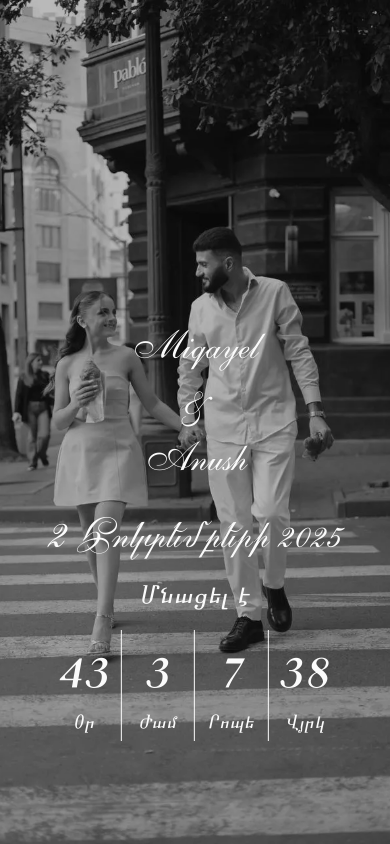
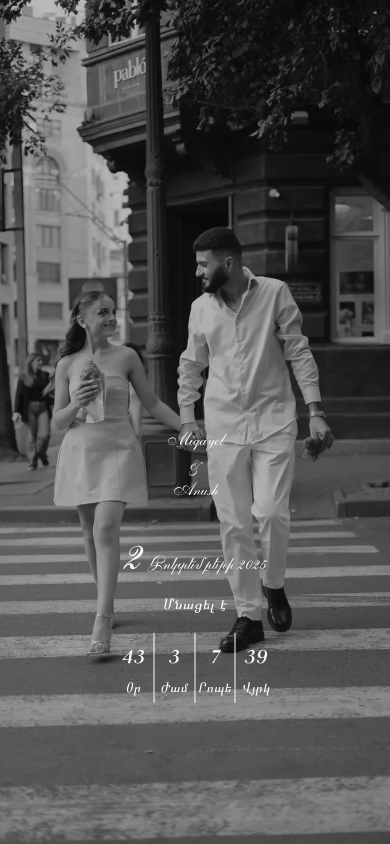
Before and after one commit to Hakob033/miqayel-anush, a Next.js app: page / in a window 390 px wide. Shown: the top 844 px of the page. Built offline with nearby package versions, Linux system fonts and the light colour scheme; a web font is replaced by a local one.

Commit message:
update version 3.2

```diff
--- a/src/app/globals.css
+++ b/src/app/globals.css
@@ -14,6 +14,10 @@
     format("opentype");
 }
 
+html {
+  -webkit-text-size-adjust: 100%;
+}
+
 @theme {
   --color-white: #fbfbfb;
   --color-silver: #fafafa;
@@ -25,22 +29,22 @@
   --color-black: #1a1a1a;
 
   /* font size */
-  --text-text100: 100px;
-  --text-text80: 80px;
-  --text-text64: 64px;
-  --text-text56: 56px;
-  --text-text50: 50px;
-  --text-text48: 48px;
-  --text-text40: 40px;
-  --text-text32: 32px;
-  --text-text28: 28px;
-  --text-text24: 24px;
-  --text-text20: 20px;
-  --text-text18: 18px;
-  --text-text16: 16px;
-  --text-text15: 15px;
-  --text-text14: 14px;
-  --text-text13: 13px;
+  --text-text100: clamp(32px, 10vw, 100px);
+  --text-text80: clamp(28px, 8vw, 80px);
+  --text-text64: clamp(24px, 6vw, 64px);
+  --text-text56: clamp(22px, 5.5vw, 56px);
+  --text-text50: clamp(20px, 5vw, 50px);
+  --text-text48: clamp(20px, 4.8vw, 48px);
+  --text-text40: clamp(18px, 4vw, 40px);
+  --text-text32: clamp(16px, 3.2vw, 32px);
+  --text-text28: clamp(15px, 2.8vw, 28px);
+  --text-text24: clamp(14px, 2.4vw, 24px);
+  --text-text20: clamp(13px, 2vw, 20px);
+  --text-text18: clamp(13px, 1.8vw, 18px);
+  --text-text16: clamp(12px, 1.6vw, 16px);
+  --text-text15: clamp(12px, 1.5vw, 15px);
+  --text-text14: clamp(12px, 1.4vw, 14px);
+  --text-text13: clamp(12px, 1.3vw, 13px);
 
   /* line height */
   --leading-l110: 110%;
@@ -60,7 +64,7 @@
   --font-armItalic: "armItalic", Arial, sans-serif;
 
   /* screens */
-  --breakpoint-xs: 433px;
+  --breakpoint-xs: 414px;
   --breakpoint-sm: 601px;
   --breakpoint-md: 1025px;
   --breakpoint-xl: 1385px;
```
Also changed, not shown: 1 other file (tests, documents, lock files or other folders).
